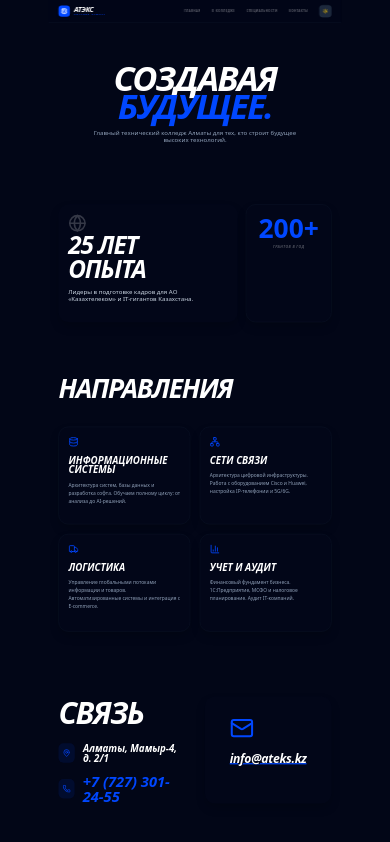
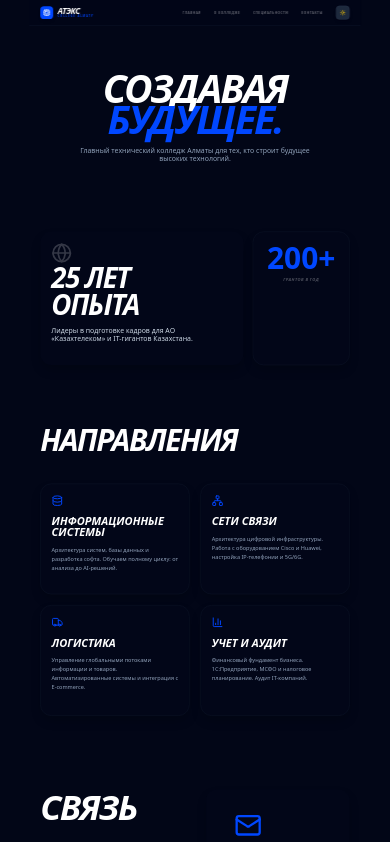
Before and after one commit to EgorSheredeko/ATEX, a Next.js app: page / in a window 390 px wide. Shown: the top 842 px of the page. Built offline with nearby package versions, Linux system fonts and the light colour scheme.

Commit message:
feat: update mobile scale to 85% for better readability

```diff
--- a/app/page.tsx
+++ b/app/page.tsx
@@ -52,7 +52,7 @@
   );
 };
 
-export default function AtexFinalScrollFix() {
+export default function AtexFinalScale85() {
   const [theme, setTheme] = useState<'light' | 'dark'>('dark');
   const [scale, setScale] = useState(1);
   const [wrapperHeight, setWrapperHeight] = useState('auto');
@@ -64,18 +64,18 @@
   useEffect(() => {
     const handleResize = () => {
       const width = window.innerWidth;
-      const newScale = width < BASE_WIDTH ? (width / BASE_WIDTH) * 0.75 : 1;
+      // ОБНОВЛЕННЫЙ МАСШТАБ: 0.85 (85%)
+      const newScale = width < BASE_WIDTH ? (width / BASE_WIDTH) * 0.85 : 1;
       setScale(newScale);
 
       if (containerRef.current) {
         const contentHeight = containerRef.current.offsetHeight;
-        // Принудительно задаем высоту, чтобы скролл понимал границы
         setWrapperHeight(`${contentHeight * newScale}px`);
       }
     };
 
     window.addEventListener('resize', handleResize);
-    const timer = setTimeout(handleResize, 300); // Чуть больше задержка для точного замера
+    const timer = setTimeout(handleResize, 300);
     return () => {
       window.removeEventListener('resize', handleResize);
       clearTimeout(timer);
@@ -97,7 +97,7 @@
       style={{
         height: wrapperHeight,
         minHeight: '100vh',
-        overflowY: 'visible', // Позволяем контенту выходить за рамки родителя для системного скролла
+        overflowY: 'visible',
         overflowX: 'hidden'
       }}
     >
@@ -130,7 +130,7 @@
               {['Главная', 'О колледже', 'Специальности', 'Контакты'].map((name) => (
                 <a key={name} href="#" className={`text-[13px] uppercase font-black tracking-[0.2em] transition-all hover:text-[#0047FF] ${isDark ? 'text-white opacity-40 hover:opacity-100' : 'text-slate-900 opacity-50 hover:opacity-100'}`}>{name}</a>
               ))}
-              <button onClick={() => setTheme(isDark ? 'light' : 'dark')} className={`p-4 rounded-2xl border transition-all ${isDark ? 'bg-slate-800 border-slate-700 text-yellow-400' : 'bg-white border-slate-200 text-slate-600 shadow-sm'}`}>
+              <button onClick={() => setTheme(isDark ? 'light' : 'dark')} className={`p-4 rounded-2xl border transition-all ${isDark ? 'bg-slate-800 border-slate-700 text-yellow-400 shadow-lg' : 'bg-white border-slate-200 text-slate-600 shadow-sm'}`}>
                 {isDark ? <Sun size={26} /> : <Moon size={26} />}
               </button>
             </nav>
```
